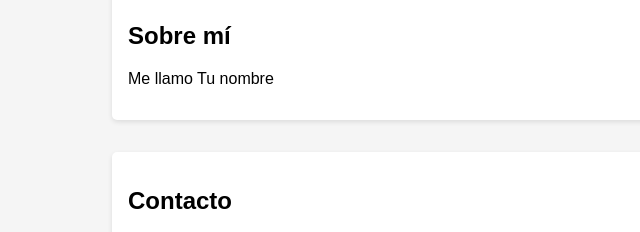
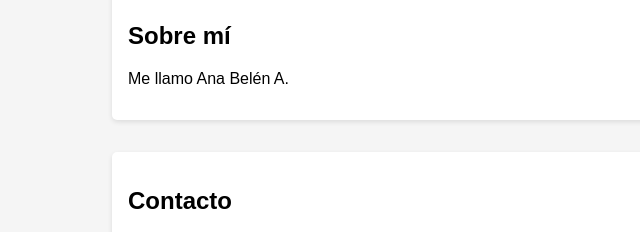
Before and after one commit to anbealsa/Anbealsa.github.io, a plain HTML site: page index.html in a window 1280 px wide. Shown: the part 376-608 px from the top of the page, 0-640 px from the left. Drawn offline with Linux system fonts and the light colour scheme.

Commit message:
Update name in 'Sobre mí' section

```diff
--- a/index.html
+++ b/index.html
@@ -27,7 +27,7 @@
 
         <section id="sección2">
             <h2>Sobre mí</h2>
-            <p>Me llamo <span class="nombre">Tu nombre</span></p>
+            <p>Me llamo <span class="nombre">Ana Belén A.</span></p>
         </section>
 
 
```
